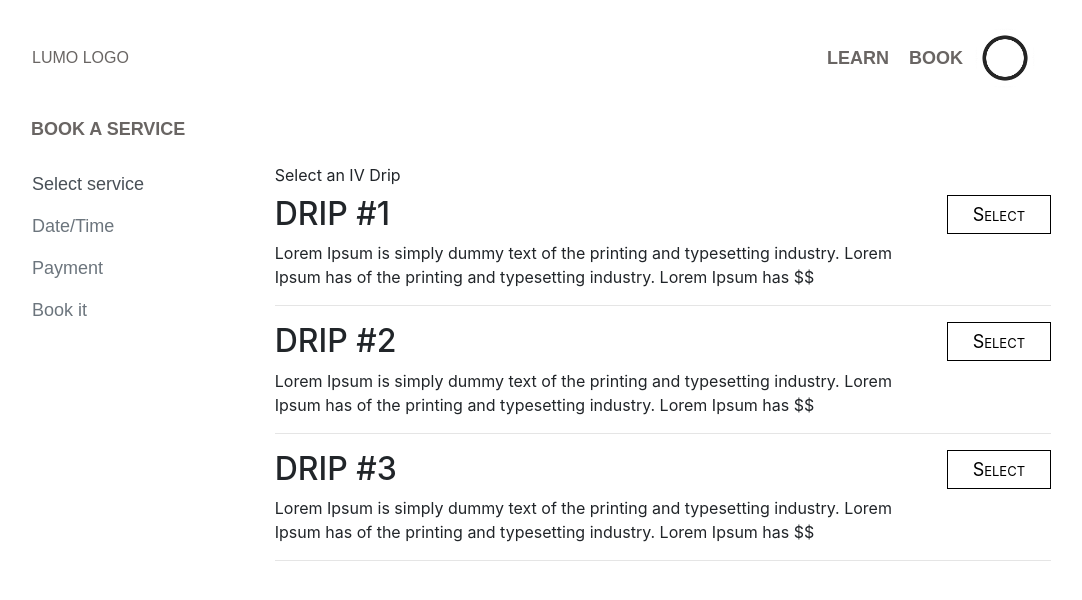
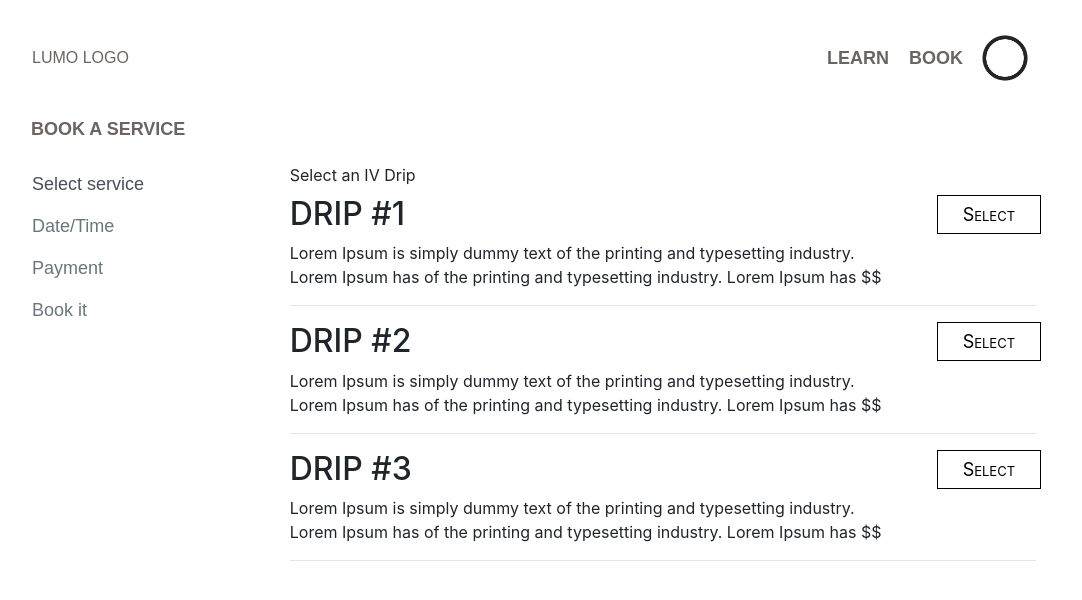
Before and after one commit to pratapshiv1992/react-bootstrap, a React (Create React App) app: page / in a window 1280 px wide. Shown: the top 600 px of the page, without its empty margins (124-1206 px from the left). Built offline with nearby package versions, Linux system fonts and the light colour scheme.

Commit message:
SelectService componet wrapped into a container

```diff
--- a/src/components/SelectService.jsx
+++ b/src/components/SelectService.jsx
@@ -1,5 +1,5 @@
 import React from 'react';
-import {Row, Col, Button} from 'react-bootstrap';
+import {Row, Col, Button,Container} from 'react-bootstrap';
 
 const SelectService = ({dripData, setSelectedService, setActiveKey}, i) => {
     const elements = dripData.map(({dripText, dripName}) =>
@@ -22,10 +22,10 @@ const SelectService = ({dripData, setSelectedService, setActiveKey}, i) => {
             <hr/>
         </div>
     );
-    return <div>
+    return <Container>
         <label>Select an IV Drip</label>
         {elements}
-    </div>
+    </Container>
 }
 
 export default SelectService;
```
